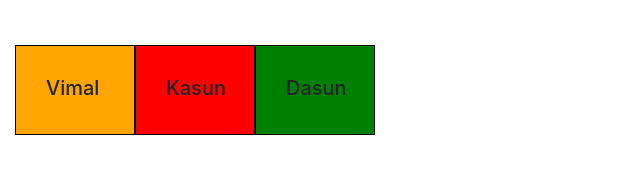
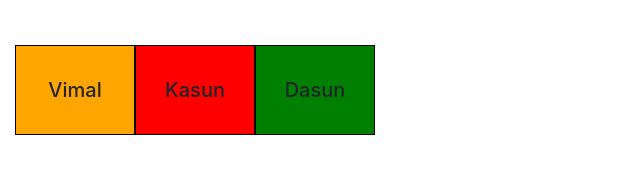
Before and after one commit to GDSE-59-Project-Zone/JS-OOP, a plain HTML site: page Java-Script/K-QueProcess/index.html in a window 1280 px wide. Shown: the part 229-402 px from the top of the page, 0-640 px from the left. Drawn offline with Linux system fonts and the light colour scheme.

Commit message:
Content Update

```diff
--- a/Java-Script/K-QueProcess/index.html
+++ b/Java-Script/K-QueProcess/index.html
@@ -12,10 +12,18 @@
             width: 120px;
             height: 90px;
             border: 1px solid black;
+            position: relative;
         }
         #container>div>h1{
             font-size: 20px;
-            padding: 30px;
+            position: absolute;
+            margin: auto;
+            left: 0;
+            right: 0;
+            top: 0;
+            bottom: 0;
+            width: max-content;
+            height: max-content;
         }
     </style>
 </head>
```
